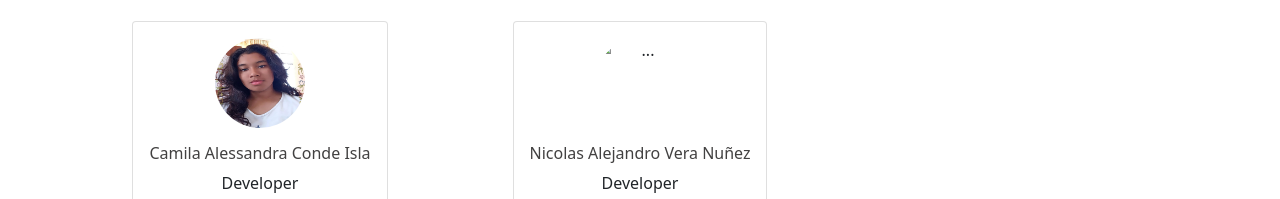
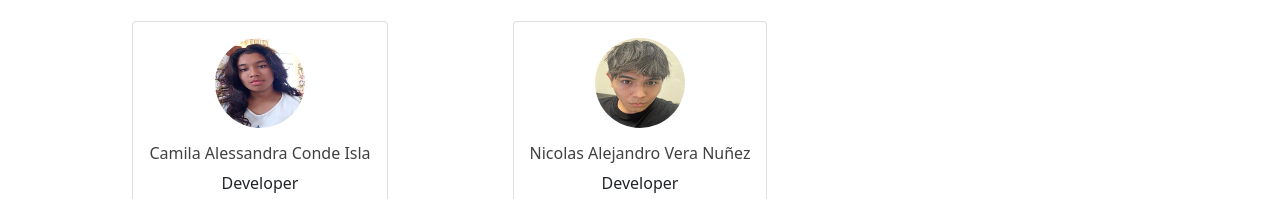
Before and after one commit to UPC-SmartGarden-SW56/Landing-Page.github.io, a plain HTML site: page index.html in a window 1280 px wide. Shown: the part 443-642 px from the top of the page. Drawn offline with nearby package versions, Linux system fonts and the light colour scheme.

Commit message:
About the team last change

```diff
--- a/index.html
+++ b/index.html
@@ -85,7 +85,7 @@
                     </div>
                     <div class="col d-flex justify-content-center">
                         <div class="card text-center">
-                            <img src="public/assets/student/Adrianaa.png" class="card-img-top rounded-circle mx-auto mt-3" alt="..." style="width: 90px; height: 90px;">
+                            <img src="public/assets/img/Nicolas.png" class="card-img-top rounded-circle mx-auto mt-3" alt="..." style="width: 90px; height: 90px;">
                             <div class="card-body">
                                 <h6 class="card-title" style="color:#424141;">Nicolas Alejandro Vera Nuñez</h6>
                                 <p class="card-text">Developer</p>
```
Also changed, not shown: public/assets/img/Nicolas.png (added).
